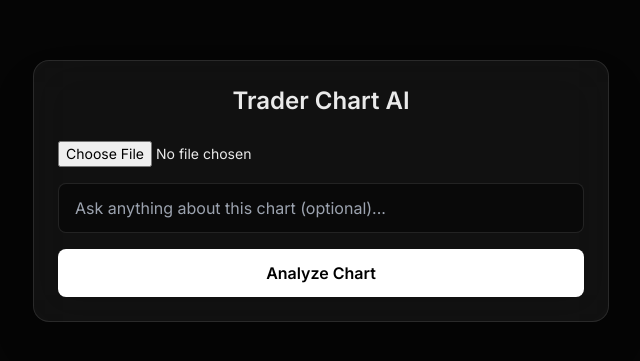
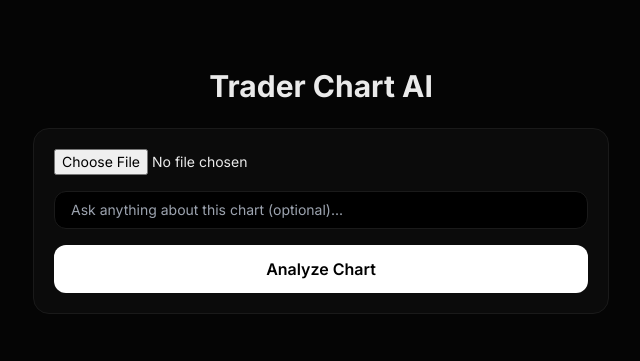
Before and after one commit to yuvraj448-debug/trader-chart-ai, a Next.js app: page / in a window 1280 px wide. Shown: the part 209-570 px from the top of the page, without its empty margins (319-959 px from the left). Built offline with nearby package versions, Linux system fonts and the light colour scheme.

Commit message:
Update page.jsx

```diff
--- a/app/page.jsx
+++ b/app/page.jsx
@@ -1,52 +1,69 @@
-'use client'
-import { useState } from 'react'
+"use client";
+import { useState, useEffect } from "react";
 
 export default function Home() {
-  const [image, setImage] = useState(null)
-  const [question, setQuestion] = useState('')
-  const [result, setResult] = useState('')
-  const [loading, setLoading] = useState(false)
+  const [image, setImage] = useState(null);
+  const [question, setQuestion] = useState("");
+  const [result, setResult] = useState("");
+  const [displayedText, setDisplayedText] = useState("");
+  const [loading, setLoading] = useState(false);
 
   const submitAnalysis = async () => {
     if (!image) {
-      alert('Please upload a chart screenshot')
-      return
+      alert("Please upload a chart screenshot");
+      return;
     }
 
-    setLoading(true)
-    setResult('')
+    setLoading(true);
+    setResult("");
+    setDisplayedText("");
 
-    const formData = new FormData()
-    formData.append('image', image)
-    formData.append('question', question)
+    const formData = new FormData();
+    formData.append("image", image);
+    formData.append("question", question);
 
     try {
-      const res = await fetch('/api/analyze', {
-        method: 'POST',
+      const res = await fetch("/api/analyze", {
+        method: "POST",
         body: formData,
-      })
+      });
 
-      const data = await res.json()
-      setResult(data.analysis || 'No analysis returned.')
+      const data = await res.json();
+      setResult(data.analysis);
     } catch (err) {
-      setResult('AI error. Try again.')
+      setResult("❌ AI error. Please try again.");
     }
 
-    setLoading(false)
-  }
+    setLoading(false);
+  };
+
+  // Typing animation
+  useEffect(() => {
+    if (!result) return;
+
+    let i = 0;
+    const interval = setInterval(() => {
+      setDisplayedText((prev) => prev + result.charAt(i));
+      i++;
+      if (i >= result.length) clearInterval(interval);
+    }, 10);
+
+    return () => clearInterval(interval);
+  }, [result]);
 
   return (
     <main className="min-h-screen flex items-center justify-center px-4">
-      <div className="w-full max-w-xl bg-white/5 backdrop-blur-xl border border-white/10 rounded-2xl p-6 shadow-2xl">
-        <h1 className="text-2xl font-semibold text-center mb-6">
+      <div className="w-full max-w-xl space-y-6">
+        <h1 className="text-3xl font-bold text-center">
           Trader Chart AI
         </h1>
 
+        <div className="bg-[#0b0b0b] border border-[#1a1a1a] rounded-2xl p-5 space-y-4">
           <input
             type="file"
             accept="image/*"
             onChange={(e) => setImage(e.target.files[0])}
-          className="w-full mb-4 text-sm"
+            className="block w-full text-sm"
           />
 
           <input
@@ -54,29 +71,24 @@ export default function Home() {
             placeholder="Ask anything about this chart (optional)..."
             value={question}
             onChange={(e) => setQuestion(e.target.value)}
-          className="w-full mb-4 px-4 py-3 rounded-lg bg-black/40 border border-white/10 focus:outline-none"
+            className="w-full bg-black border border-[#1a1a1a] rounded-xl px-4 py-2 text-sm outline-none"
           />
 
           <button
             onClick={submitAnalysis}
             disabled={loading}
-          className="w-full py-3 rounded-lg bg-white text-black font-semibold hover:opacity-90 transition"
+            className="w-full bg-white text-black rounded-xl py-3 font-semibold hover:opacity-90 transition"
           >
-          {loading ? 'Analyzing...' : 'Analyze Chart'}
+            {loading ? "Analyzing..." : "Analyze Chart"}
           </button>
+        </div>
 
-        {loading && (
-          <div className="mt-6 text-center text-sm text-gray-400 animate-pulse">
-            Reading price action & liquidity...
+        {displayedText && (
+          <div className="analysis-box">
+            {displayedText}
           </div>
-        )}
-
-        {result && (
-          <pre className="mt-6 whitespace-pre-wrap text-sm bg-black/40 p-4 rounded-lg border border-white/10">
-            {result}
-          </pre>
         )}
       </div>
     </main>
-  )
+  );
 }
```
Lines whose indentation alone changed are shown as unchanged.
